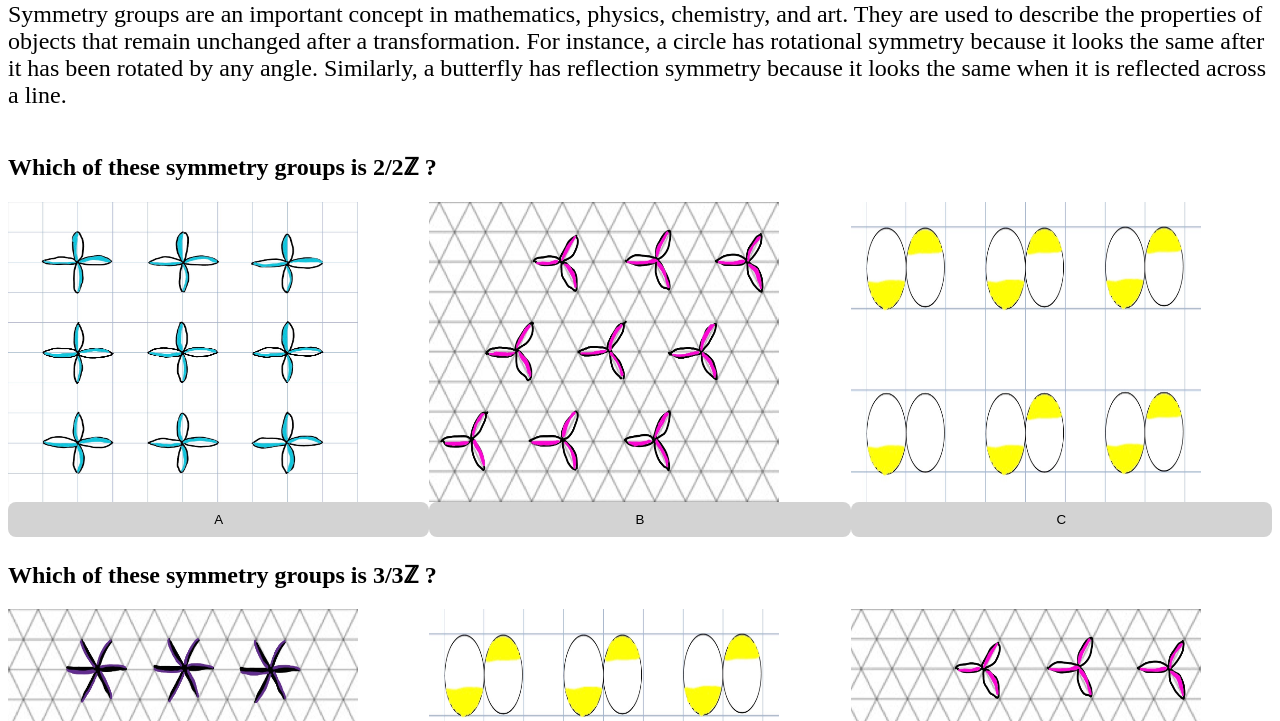
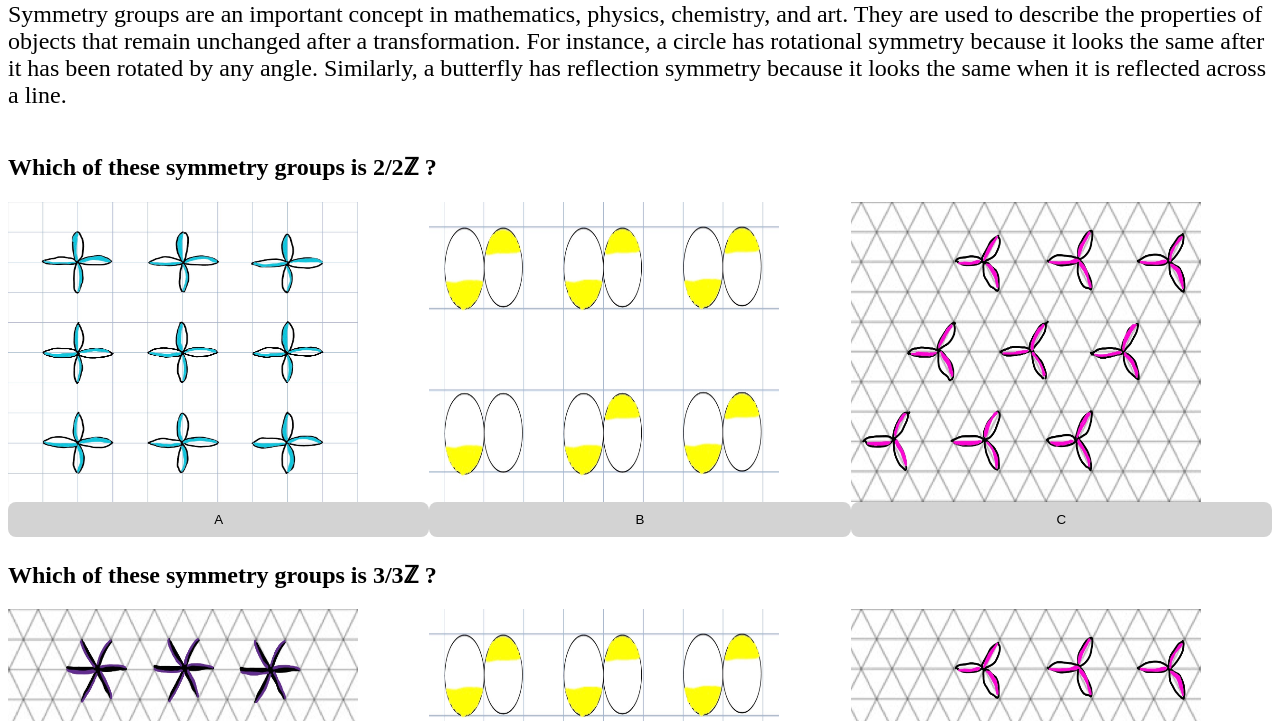
Before and after one commit to 192hirschj/CIM443QuizProject, a plain HTML site: page index.html in a window 1280 px wide. Shown: the part 79-800 px from the top of the page. Drawn offline with Linux system fonts and the light colour scheme.

```diff
--- a/index.html
+++ b/index.html
@@ -16,9 +16,9 @@
           <h2 class="questionDisplay1">Which of these symmetry groups is 2/2ℤ ?</h2>
           <img src="sym4.jpeg" alt="Symmetry Three Group" class="imageA" height="300px" width="350px">
           <button class="buttonA">A</button>
-          <img src="sym3.jpeg" alt="Symmetry Three Group" class="imageB" height="300px" width="350px">
+          <img src="sym2.jpeg" alt="Symmetry Three Group" class="imageB" height="300px" width="350px">
           <button class="correctB">B</button>
-          <img src="sym2.jpeg" alt="Symmetry Three Group" class="imageC" height="300px" width="350px">
+          <img src="sym3.jpeg" alt="Symmetry Three Group" class="imageC" height="300px" width="350px">
           <button class="buttonC">C</button>
         </div>
       </div>
```
